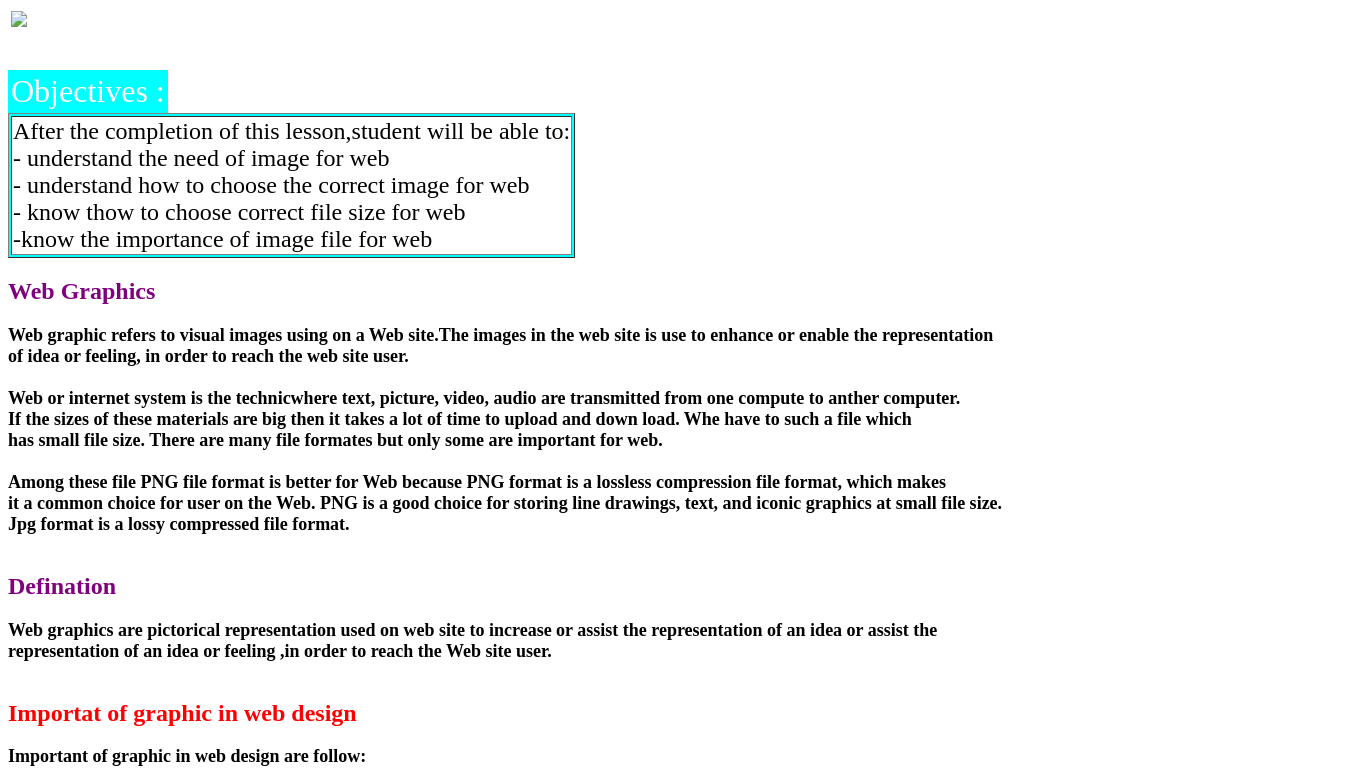
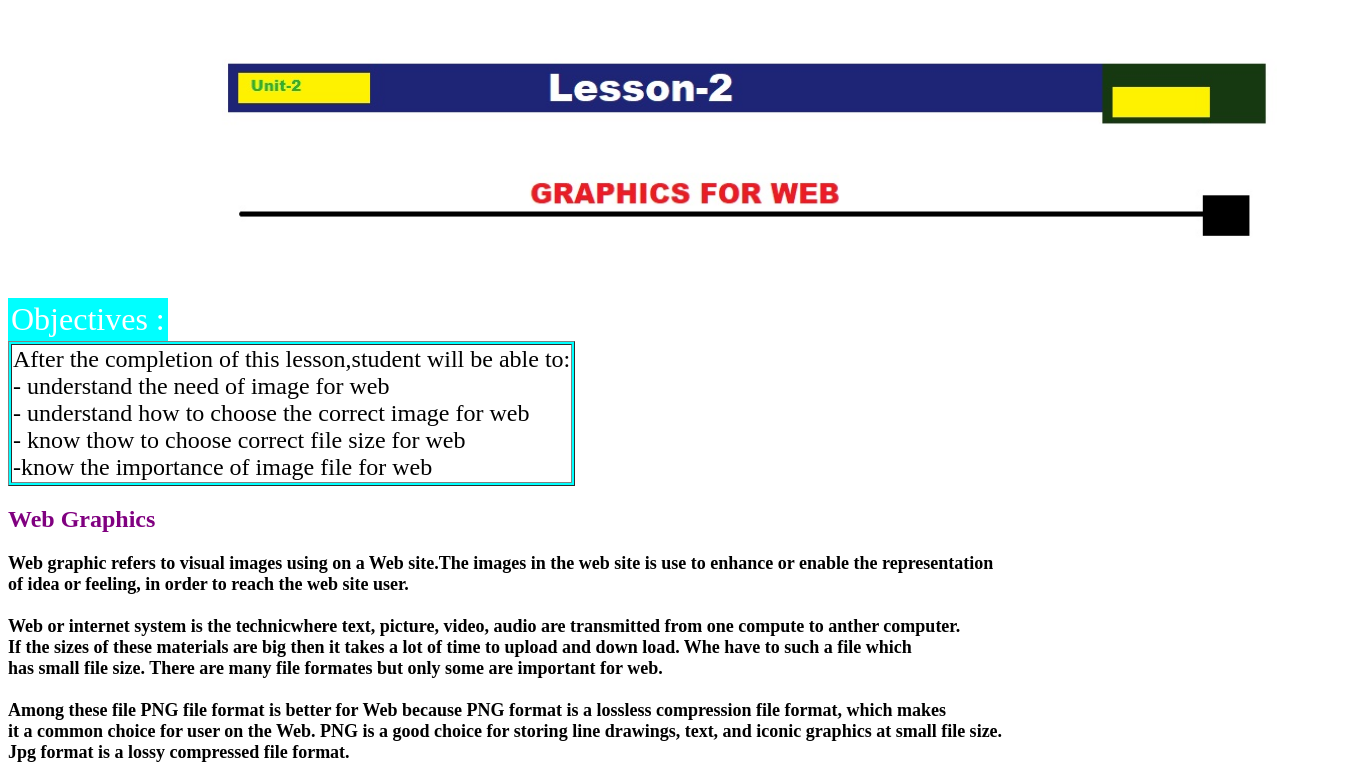
Before and after one commit to samunnatnyaupane/samunnatnyaupane, a plain HTML site: page project.html in a window 1280 px wide. Shown: the top 780 px of the page, 1364 px wide, since content can reach past the window. Drawn offline with Linux system fonts and the light colour scheme.

Commit message:
Update project.html

```diff
--- a/project.html
+++ b/project.html
@@ -9,7 +9,7 @@
     <body>
          <table>
                   <tr>
-                          <td><img src="image/Untitled.jpg" width="1350">  </td>
+                          <td><img src="ashimp.jpg" width="1350">  </td>
                   </tr>
          </table> <br> <br>
      <table  bgcolor="aqua" >
```
